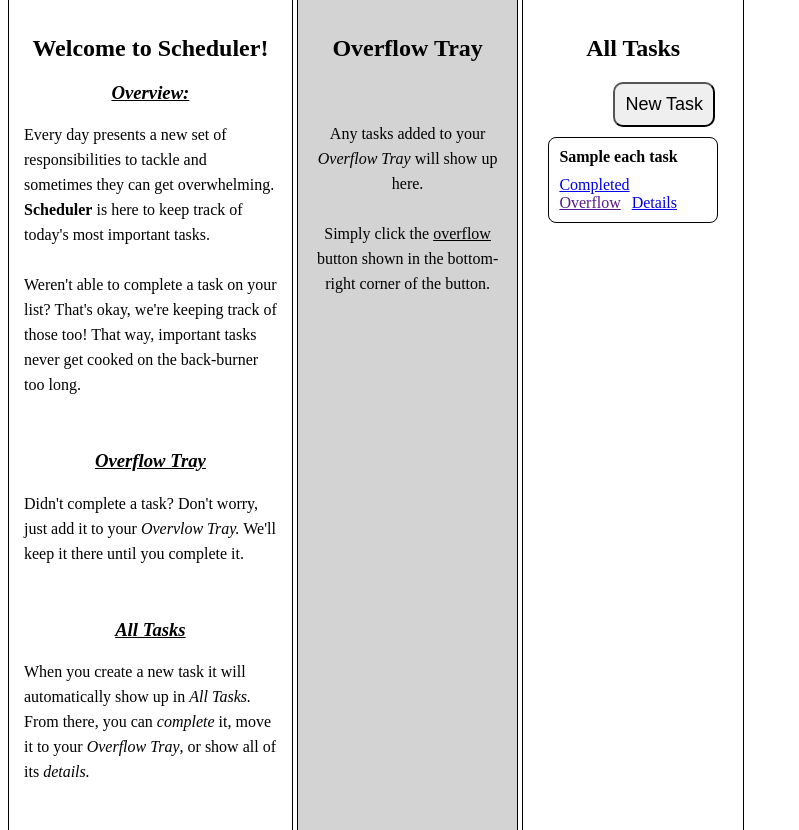
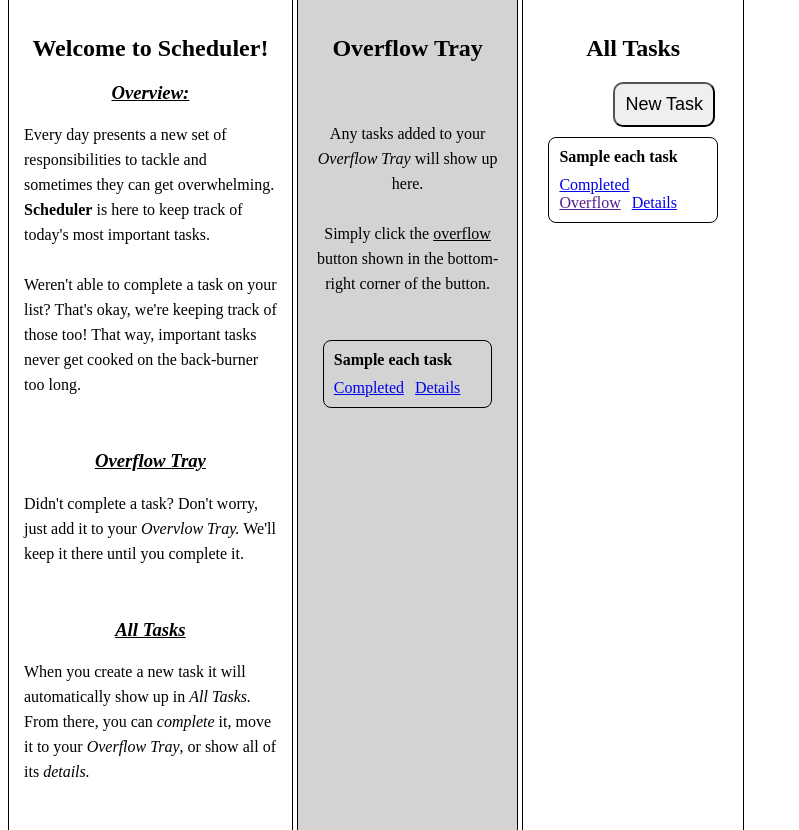
Before and after one commit to IsaiahWHayes/scheduler, a Flask app: template templates/task_details.html in a window 1280 px wide. Shown: the part 107-937 px from the top of the page, without its empty margins (0-799 px from the left). Run offline with Flask 2, Linux system fonts and the light colour scheme; the template is opened without the code that fills it: most values are stand-ins (such as "Sample title", 1, 10 or a date in 2020).

Commit message:
added backend quiries for overflow tray and removed the overflow links on overflow tasks.

```diff
--- a/server.py
+++ b/server.py
@@ -133,6 +133,14 @@ def schedule():
     if 'user_id' not in session:
         return redirect('/')
 
+    # search for all overflow_tasks by the user in session
+    mysql = connectToMySQL('scheduler')
+    query = "SELECT tasks.id, tasks.users_id, tasks.task_name, overflow_tasks.users_id, overflow_tasks.tasks_id FROM tasks JOIN overflow_tasks ON tasks.id = overflow_tasks.tasks_id WHERE overflow_tasks.users_id = %(users_id)s"
+    data = {
+        "users_id": session['user_id']
+    }
+    users_overflow_tasks = mysql.query_db(query, data)
+
     # searches for all tasks by the user in session
     mysql = connectToMySQL('scheduler')
     query = "SELECT tasks.id, tasks.users_id, tasks.task_name, overflow_tasks.id, overflow_tasks.users_id, overflow_tasks.tasks_id FROM tasks LEFT JOIN overflow_tasks ON tasks.id = overflow_tasks.tasks_id WHERE tasks.users_id = %(users_id)s AND overflow_tasks.tasks_id IS NULL"
@@ -140,14 +148,6 @@ def schedule():
         "users_id": session['user_id']
     }
     users_tasks = mysql.query_db(query, data)
-
-    # search for all overflow_tasks by the user in session
-    mysql = connectToMySQL('scheduler')
-    query = "SELECT tasks.id, tasks.users_id, tasks.task_name, overflow_tasks.users_id, overflow_tasks.tasks_id FROM tasks JOIN overflow_tasks ON tasks.id = overflow_tasks.tasks_id WHERE overflow_tasks.users_id = %(users_id)s"
-    data = {
-        "users_id": session['user_id']
-    }
-    users_overflow_tasks = mysql.query_db(query, data)
     return render_template('schedule.html', users_tasks = users_tasks, users_overflow_tasks = users_overflow_tasks)
 
 # ----- New Task Form
@@ -245,9 +245,17 @@ def details(task_id):
     if 'user_id' not in session:
         return redirect("/")
 
+    # search for all overflow_tasks by the user in session
+    mysql = connectToMySQL('scheduler')
+    query = "SELECT tasks.id, tasks.users_id, tasks.task_name, overflow_tasks.users_id, overflow_tasks.tasks_id FROM tasks JOIN overflow_tasks ON tasks.id = overflow_tasks.tasks_id WHERE overflow_tasks.users_id = %(users_id)s"
+    data = {
+        "users_id": session['user_id']
+    }
+    users_overflow_tasks = mysql.query_db(query, data)
+
     # searching for all tasks to display in the "Task" pane
     mysql = connectToMySQL('scheduler')
-    query = "SELECT * FROM tasks WHERE users_id = %(users_id)s"
+    query = "SELECT tasks.id, tasks.users_id, tasks.task_name, overflow_tasks.id, overflow_tasks.users_id, overflow_tasks.tasks_id FROM tasks LEFT JOIN overflow_tasks ON tasks.id = overflow_tasks.tasks_id WHERE tasks.users_id = %(users_id)s AND overflow_tasks.tasks_id IS NULL"
     data = {
         "users_id": session['user_id']
     }
@@ -261,8 +269,7 @@ def details(task_id):
     }
     this_task = mysql.query_db(query, data)
     session['detailed_task'] = int(task_id)
-    print(this_task)
-    return render_template("task_details.html", users_tasks = users_tasks, this_task = this_task[0])
+    return render_template("task_details.html", users_tasks = users_tasks, this_task = this_task[0], users_overflow_tasks = users_overflow_tasks)
 
 # ----- Updates a previously created task
 @app.route("/task_details/update", methods =["POST"])
--- a/templates/schedule.html
+++ b/templates/schedule.html
@@ -51,7 +51,6 @@
 
                 <!-- task functionality links -->
                 <a href="/schedule/completed/{{each_task['id']}}">Completed</a>
-                <a href="/overflow_tray/{{each_task['id']}}">Overflow</a>
                 <a href="/task_details/{{each_task['id']}}">Details</a>
             </div>
             {% endfor %}
--- a/templates/task_details.html
+++ b/templates/task_details.html
@@ -44,6 +44,16 @@
             <p class="section-text">Any tasks added to your <em>Overflow Tray</em> will show up here. <br>
 
             <br> Simply click the <u>overflow</u> button shown in the bottom-right corner of the button.</p><br>
+
+            {% for each_task in users_overflow_tasks %}
+            <div class="each-task">
+                <h4>{{ each_task["task_name"] }}</h4>
+
+                <!-- task functionality links -->
+                <a href="/schedule/completed/{{each_task['id']}}">Completed</a>
+                <a href="/task_details/{{each_task['id']}}">Details</a>
+            </div>
+            {% endfor %}
         </div>
 
         <!-- section 3 -->
```
